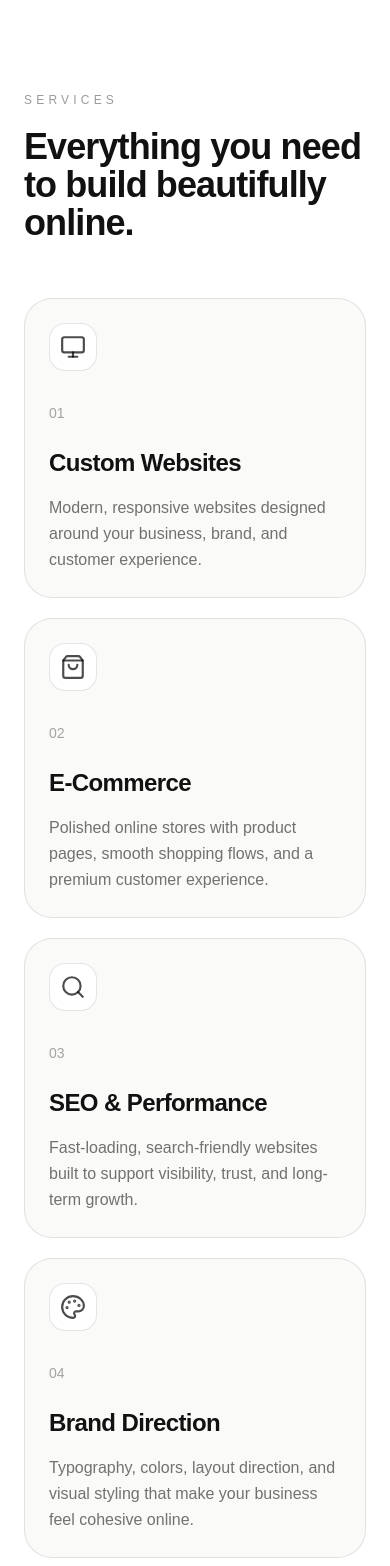
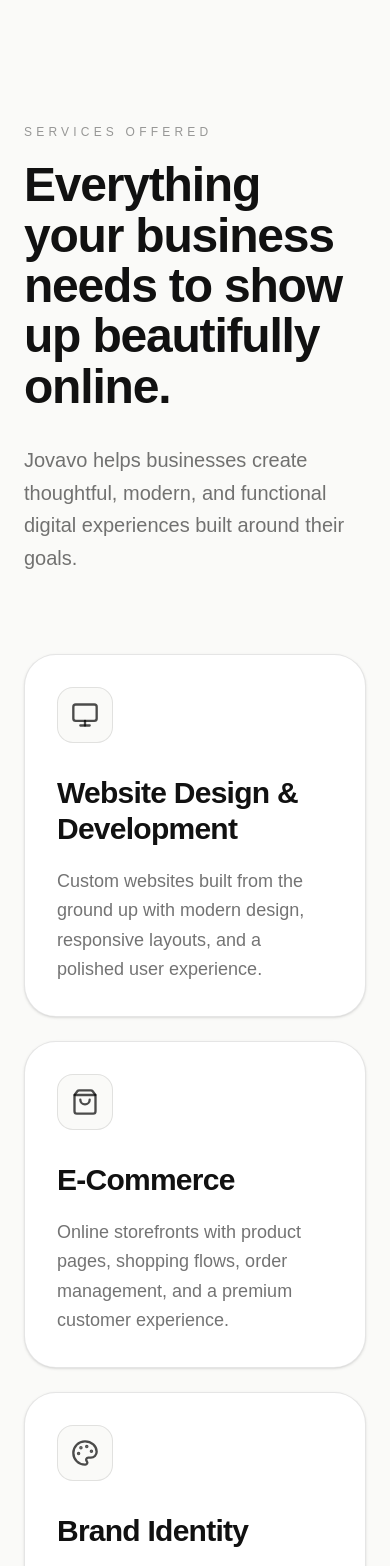
Before and after one commit to Jovavoco/jovavo, a Next.js app: page / in a window 390 px wide. Shown: the part 2653-4219 px from the top of the page. Built offline with nearby package versions, Linux system fonts and the light colour scheme.

Commit message:
Update Services.tsx

```diff
--- a/components/Services.tsx
+++ b/components/Services.tsx
@@ -1,73 +1,100 @@
-import { Monitor, ShoppingBag, Search, Palette } from "lucide-react";
+import { Monitor, ShoppingBag, Search, Palette, Wrench } from "lucide-react";
 
-export default function Services() {
+export default function ServicesPage() {
   const services = [
     {
-      icon: <Monitor size={26} />,
-      title: "Custom Websites",
+      icon: <Monitor size={28} />,
+      title: "Website Design & Development",
       description:
-        "Modern, responsive websites designed around your business, brand, and customer experience.",
+        "Custom websites built from the ground up with modern design, responsive layouts, and a polished user experience.",
     },
     {
-      icon: <ShoppingBag size={26} />,
+      icon: <ShoppingBag size={28} />,
       title: "E-Commerce",
       description:
-        "Polished online stores with product pages, smooth shopping flows, and a premium customer experience.",
+        "Online storefronts with product pages, shopping flows, order management, and a premium customer experience.",
     },
     {
-      icon: <Search size={26} />,
+      icon: <Palette size={28} />,
+      title: "Brand Identity",
+      description:
+        "Typography, colors, visual direction, and digital styling that help your business feel cohesive and recognizable.",
+    },
+    {
+      icon: <Search size={28} />,
       title: "SEO & Performance",
       description:
-        "Fast-loading, search-friendly websites built to support visibility, trust, and long-term growth.",
+        "Fast, search-friendly websites optimized for visibility, speed, and long-term growth.",
     },
     {
-      icon: <Palette size={26} />,
-      title: "Brand Direction",
+      icon: <Wrench size={28} />,
+      title: "Website Maintenance",
       description:
-        "Typography, colors, layout direction, and visual styling that make your business feel cohesive online.",
+        "Ongoing updates, adjustments, improvements, and support after your website is launched.",
     },
   ];
 
   return (
-    <section className="bg-white text-[#111111] px-6 py-28">
-      <div className="max-w-7xl mx-auto">
-        <div className="mb-14 max-w-3xl">
-          <p className="text-xs uppercase tracking-[0.35em] text-black/40 mb-5">
-            Services
-          </p>
+    <main className="min-h-screen bg-[#FAFAF8] text-[#111111] px-6 pt-36 pb-28">
+      <section className="mx-auto max-w-7xl">
+        <p className="mb-5 text-xs uppercase tracking-[0.35em] text-black/40">
+          Services Offered
+        </p>
 
-          <h2 className="text-4xl md:text-6xl font-semibold tracking-tight leading-[1.05]">
-            Everything you need
-            <br />
-            to build beautifully online.
-          </h2>
-        </div>
+        <h1 className="max-w-5xl text-5xl font-semibold leading-[1.05] tracking-tight md:text-7xl">
+          Everything your business needs to show up beautifully online.
+        </h1>
 
-        <div className="grid md:grid-cols-4 gap-5">
-          {services.map((service, index) => (
+        <p className="mt-8 max-w-3xl text-xl leading-relaxed text-black/55">
+          Jovavo helps businesses create thoughtful, modern, and functional
+          digital experiences built around their goals.
+        </p>
+
+        <div className="mt-20 grid gap-6 md:grid-cols-2">
+          {services.map((service) => (
             <div
               key={service.title}
-              className="group rounded-[1.75rem] border border-black/10 bg-[#FAFAF8] p-6 hover:bg-white hover:-translate-y-1 hover:shadow-[0_20px_70px_rgba(0,0,0,0.07)] transition-all duration-300"
+              className="rounded-[2rem] border border-black/10 bg-white p-8 shadow-sm transition hover:-translate-y-1 hover:shadow-[0_25px_90px_rgba(0,0,0,0.06)]"
             >
-              <div className="mb-8 flex h-12 w-12 items-center justify-center rounded-2xl border border-black/10 bg-white text-black/70 group-hover:text-black transition">
+              <div className="mb-8 flex h-14 w-14 items-center justify-center rounded-2xl border border-black/10 bg-[#FAFAF8] text-black/70">
                 {service.icon}
               </div>
 
-              <p className="text-sm text-black/35 mb-6">
-                0{index + 1}
-              </p>
+              <h2 className="text-3xl font-semibold tracking-tight">
+                {service.title}
+              </h2>
 
-              <h3 className="text-2xl font-semibold tracking-tight mb-4">
-                {service.title}
-              </h3>
-
-              <p className="text-black/55 leading-relaxed">
+              <p className="mt-5 max-w-xl text-lg leading-relaxed text-black/55">
                 {service.description}
               </p>
             </div>
           ))}
         </div>
-      </div>
-    </section>
+
+        <div className="mt-20 rounded-[2rem] bg-black p-10 text-white md:p-14">
+          <p className="mb-5 text-xs uppercase tracking-[0.35em] text-white/40">
+            Project Investment
+          </p>
+
+          <h2 className="max-w-3xl text-4xl font-semibold tracking-tight md:text-5xl">
+            Every project is tailored to the scope of work.
+          </h2>
+
+          <p className="mt-6 max-w-2xl text-lg leading-relaxed text-white/60">
+            Pricing depends on the size of the website, features needed, design
+            complexity, and ongoing support. After learning about your project,
+            you’ll receive a custom proposal with the recommended approach,
+            timeline, and investment.
+          </p>
+
+          <a
+            href="/contact"
+            className="mt-9 inline-flex rounded-full bg-white px-7 py-4 text-sm font-medium text-black transition hover:bg-white/90"
+          >
+            Start a Project
+          </a>
+        </div>
+      </section>
+    </main>
   );
 }
```
